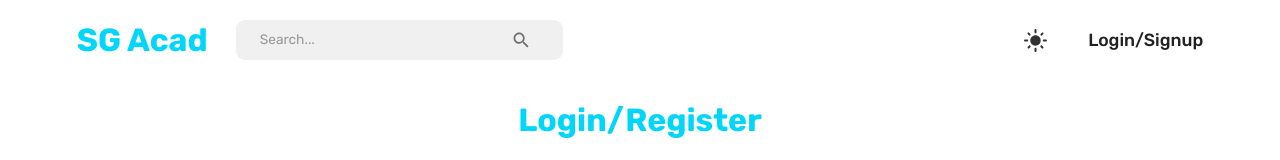
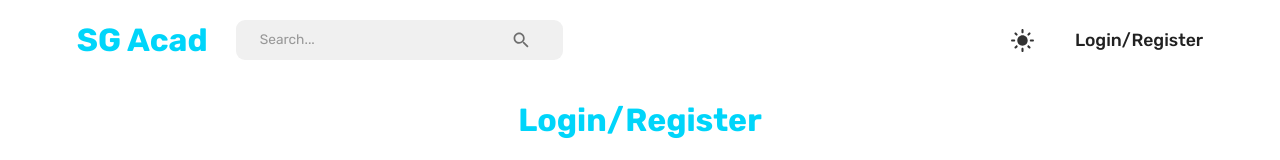
Before and after one commit to WangYuTengg/SC2006-SGAcad, a React (Vite) app in the folder client/: page /Login in a window 1280 px wide. Shown: the top 160 px of the page. Built offline with nearby package versions, Linux system fonts and the light colour scheme.

Commit message:
Minor fixes

```diff
--- a/client/src/components/NavBar.jsx
+++ b/client/src/components/NavBar.jsx
@@ -143,7 +143,7 @@ const NavBar = () => {
                 },
               }}
             >
-              Login/Signup
+              Login/Register
             </Typography>
           )}
         </FlexBetween>
--- a/client/src/components/SignInForm.jsx
+++ b/client/src/components/SignInForm.jsx
@@ -37,7 +37,11 @@ const Form = () => {
     firstName: yup.string().required("required"),
     lastName: yup.string().required("required"),
     email: yup.string().email("invalid email").required("required"),
-    password: yup.string().required("required"),
+    password: yup
+      .string()
+      .min(8, "Minimum 8 characters")
+      .max(12, "Maximum 12 characters")
+      .required("required"),
     confirmPassword: yup
       .string()
       .oneOf([yup.ref("password"), null], "passwords must match")
```
